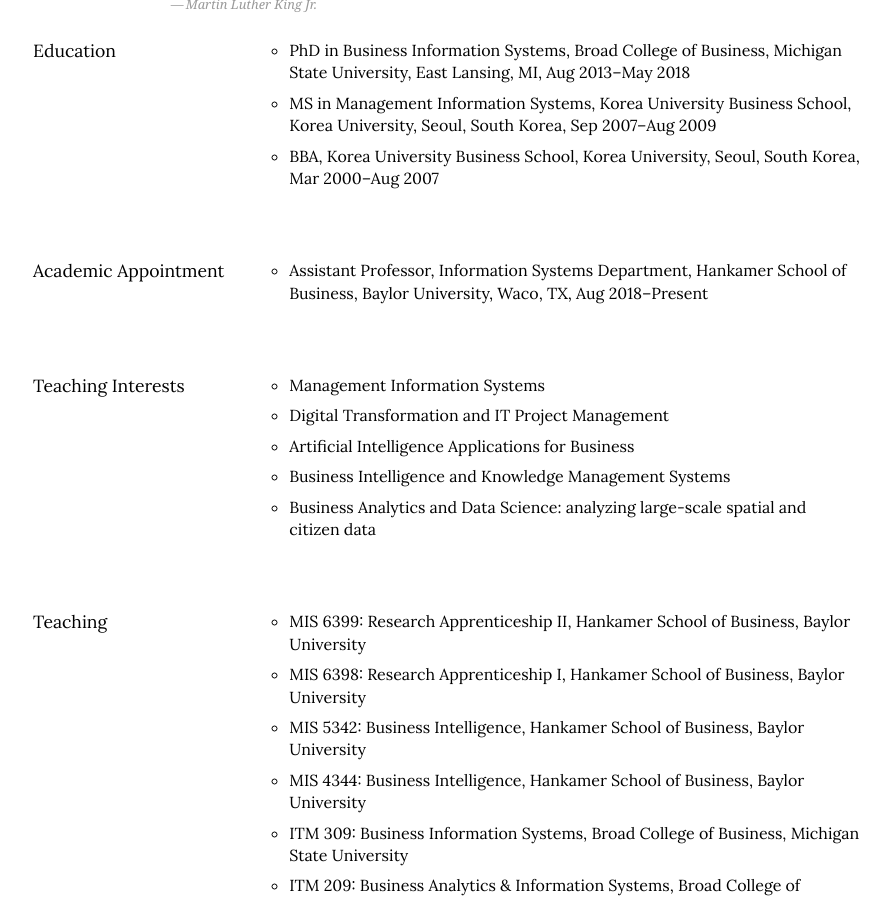
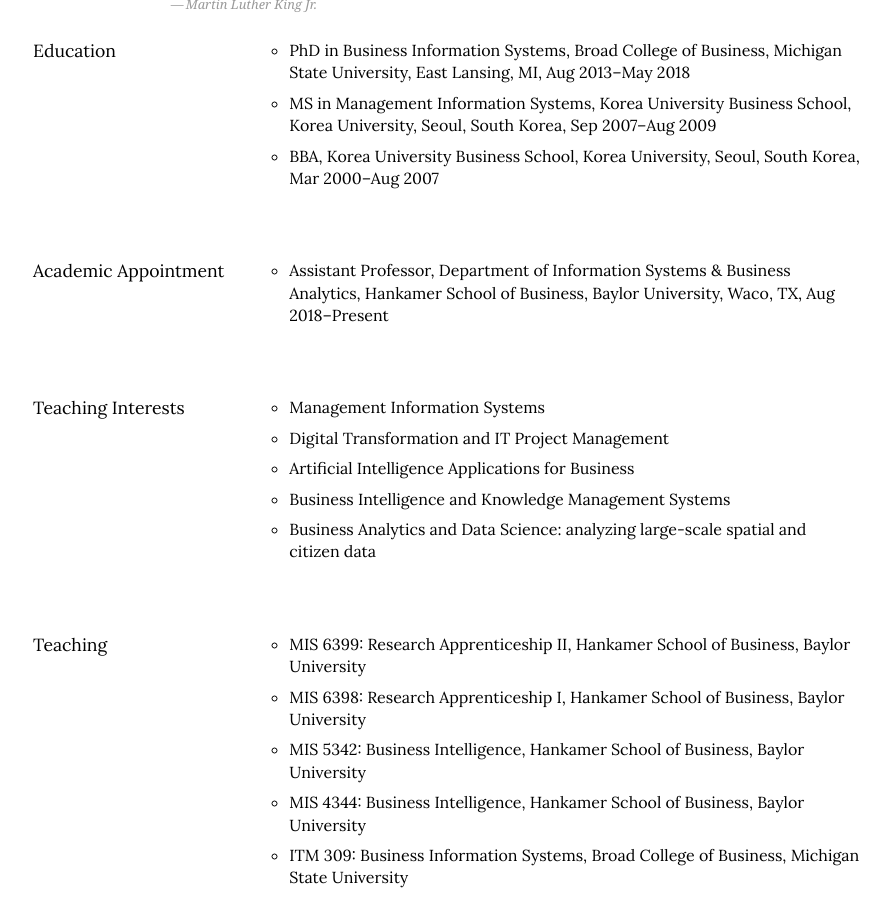
Before and after one commit to istaehun/taehun, a Jekyll site: the page built from engagement.html, in a window 1280 px wide and 900 px high, scrolled down 510 px. Shown: the whole window, without its empty margins (187-1077 px from the left). Built offline with Jekyll 4.4.1, drawn with Linux system fonts in a browser that asks for light colours; nearby versions of some CDN libraries.

Commit message:
Update engagement.yml

```diff
--- a/_data/engagement.yml
+++ b/_data/engagement.yml
@@ -8,7 +8,7 @@
   -
     title: Academic Appointment
     list:
-      - "Assistant Professor, Information Systems Department, Hankamer School of Business, Baylor University, Waco, TX, Aug 2018–Present"
+      - "Assistant Professor, Department of Information Systems & Business Analytics, Hankamer School of Business, Baylor University, Waco, TX, Aug 2018–Present"
   -
     title: Teaching Interests
     list:
```
